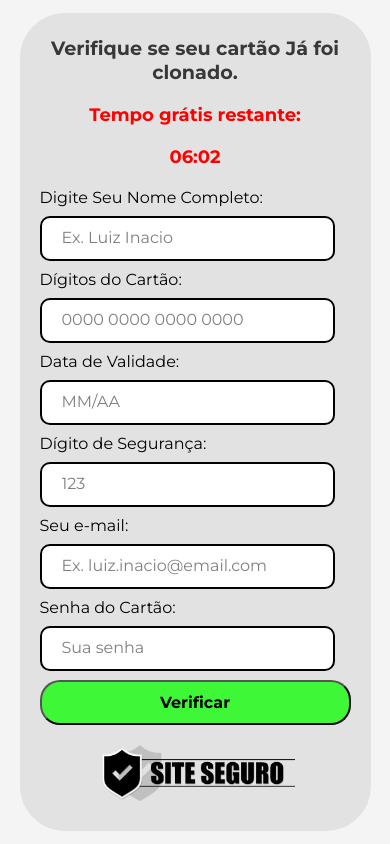
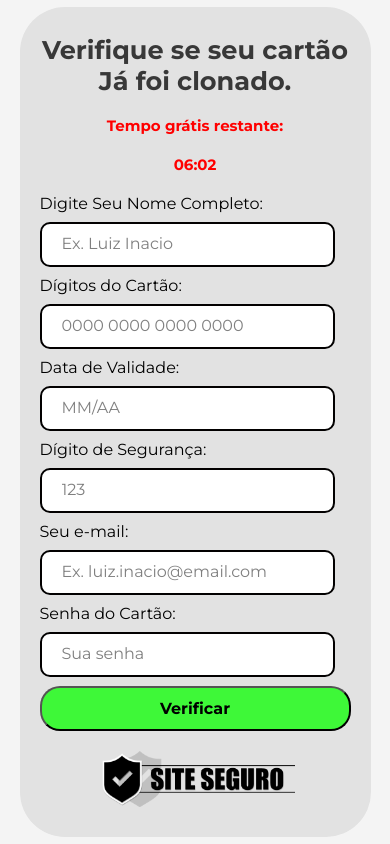
Before and after one commit to OrionGSL/cartao, a plain HTML site: page index.html in a window 390 px wide. Drawn offline with Linux system fonts and the light colour scheme.

Commit message:
Alterado tamanho do titulo, diminuido o timer

```diff
--- a/style.css
+++ b/style.css
@@ -2,62 +2,58 @@ body {
     font-family: 'Montserrat', sans-serif;
     margin: 0;
     padding: 0;
-    background-color: #f4f4f4; /* Cor de fundo */
+    background-color: #f4f4f4;
     display: flex;
     justify-content: center;
     align-items: center;
-    height: 100vh; /* A altura da tela */
-    flex-direction: column; /* Garante que o conteúdo se alinhe verticalmente */
+    height: 100vh;
+    flex-direction: column;
 }
 
-/* Estilo para a imagem dentro do formulário */
 .footer-image {
     display: block;
     margin: 20px auto;
-    width: 200px; /* Tamanho maior da imagem */
+    width: 200px;
     height: auto;
 }
 
-/* Estilo para a contagem regressiva */
 .timer-container {
     text-align: center;
     margin-top: 20px;
 }
 
 .timer {
-    font-size: 24px; /* Tamanho maior do texto */
+    font-size: 24px;
     font-weight: bold;
-    color: red; /* Cor do texto do timer */
-    background-color: transparent; /* Remover fundo */
-    padding: 0; /* Remover o preenchimento */
-    border-radius: 0; /* Remover bordas arredondadas */
-    border: none; /* Remover contorno */
-    margin-bottom: 20px; /* Espaço abaixo do timer */
+    color: red;
+    background-color: transparent;
+    padding: 0;
+    border-radius: 0;
+    border: none;
+    margin-bottom: 20px;
 }
 
-/* Estilo para o formulário */
 .formulario {
     background-color: rgb(226, 226, 226);
     max-width: 500px;
     border-radius: 45px;
     width: 70%;
-    padding-top: 10px; /* Reduzido ainda mais */
-    padding-bottom: 10px; /* Reduzido ainda mais */
-    padding-left: 40px; /* Mantido */
-    padding-right: 40px; /* Mantido */
+    padding-top: 10px;
+    padding-bottom: 10px;
+    padding-left: 40px;
+    padding-right: 40px;
     box-sizing: border-box;
-    margin-top: 30px; /* Espaço no topo */
-    margin-bottom: 30px; /* Espaço na parte inferior */
+    margin-top: 30px;
+    margin-bottom: 30px;
 }
 
-/* Títulos */
 .titulo {
     text-align: center;
     color: rgba(0, 0, 0, 0.753);
     font-family: 'Montserrat', sans-serif;
+    font-weight: bold;
 }
 
-/* Inputs dos formulários */
 .input {
     width: 95%;
     height: 45px;
@@ -66,10 +62,9 @@ body {
     margin: 9px 0;
     font-size: medium;
     border-radius: 10px;
-    box-sizing: border-box; /* Garante que o padding não quebre o layout */
+    box-sizing: border-box;
 }
 
-/* Botões de envio */
 .botenviar {
     width: 100%;
     height: 45px;
@@ -80,37 +75,35 @@ body {
     font-weight: bold;
     font-family: 'Montserrat', sans-serif;
     font-size: medium;
-    box-sizing: border-box; /* Garante que o padding não quebre o layout */
+    box-sizing: border-box;
 }
 
-/* Estilo para o placeholder */
 ::placeholder {
-    color: rgba(0, 0, 0, 0.5); /* Cor preta com 50% de transparência */
-    font-weight: normal; /* Remove o negrito */
+    color: rgba(0, 0, 0, 0.5);
+    font-weight: normal;
     font-family: 'Montserrat', sans-serif;
 }
 
-/* Responsividade para dispositivos móveis */
 @media (max-width: 768px) {
     .formulario {
-        width: 90%; /* Aumenta a largura em dispositivos menores */
-        padding-left: 20px; /* Ajusta o padding */
-        padding-right: 20px; /* Ajusta o padding */
+        width: 90%;
+        padding-left: 20px;
+        padding-right: 20px;
     }
 
     .titulo {
-        font-size: 1.2em; /* Ajusta o tamanho do título */
+        font-size: 1.6em;
     }
 
     .input {
-        font-size: 1em; /* Ajusta o tamanho da fonte dos inputs */
+        font-size: 1em;
     }
 
     .botenviar {
-        font-size: 1em; /* Ajusta o tamanho da fonte do botão */
+        font-size: 1em;
     }
 
     .timer {
-        font-size: 18px; /* Ajusta o tamanho da fonte do timer */
+        font-size: 15px;
     }
 }
```
